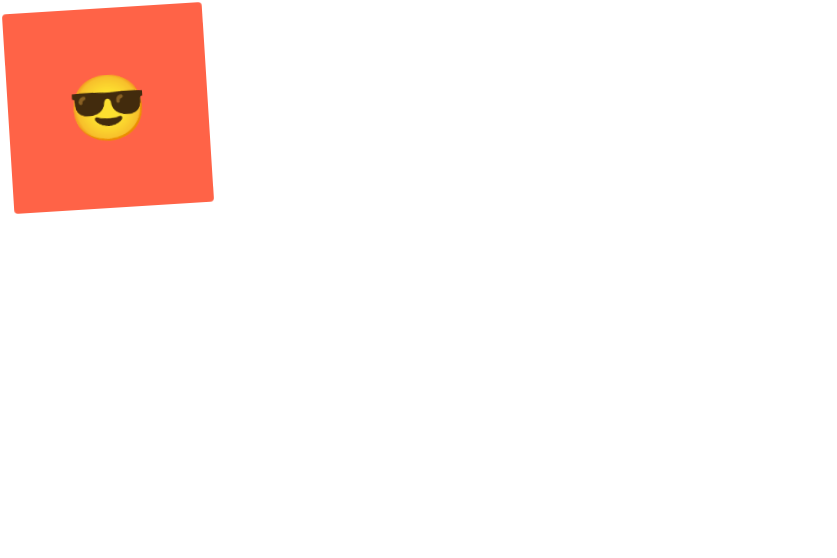
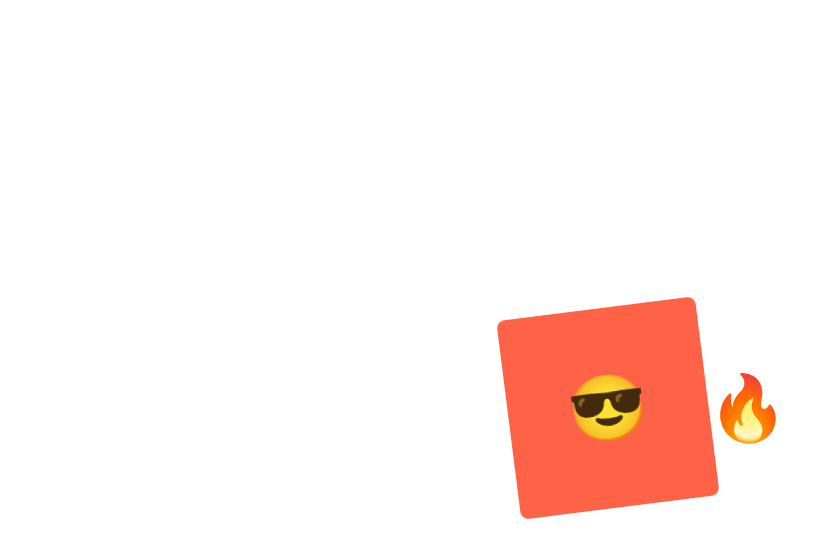
Before and after one commit to chaevid/react-masterclass, a React (Create React App) app: page / in a window 1280 px wide. Shown: the top 558 px of the page, without its empty margins (0-837 px from the left). Built offline with nearby package versions, Linux system fonts and the light colour scheme.

Commit message:
#2.5 Pseudo Selectors part Two

```diff
--- a/src/App.js
+++ b/src/App.js
@@ -2,6 +2,10 @@ import styled, { keyframes } from 'styled-components';
 
 const Wrapper = styled.div`
   display: flex;
+  height: 100vh;
+  width: 100vw;
+  justify-content: center;
+  align-items: center;
 `;
 
 const animation = keyframes`
@@ -18,6 +22,10 @@ const animation = keyframes`
   }
 `;
 
+const Emoji = styled.span`
+  font-size: 4rem;
+`;
+
 const Box = styled.div`
   height: 200px;
   width: 200px;
@@ -25,9 +33,8 @@ const Box = styled.div`
   display: flex;
   justify-content: center;
   align-items: center;
-  animation: ${animation} 2s linear infinite;
-  span {
-    font-size: 4rem;
+  animation: ${animation} 1s linear infinite;
+  ${Emoji} {
     &:hover {
       font-size: 5rem;
     }
@@ -41,8 +48,9 @@ function App() {
   return (
     <Wrapper as="header">
       <Box>
-        <span>😎</span>
+        <Emoji as="div">😎</Emoji>
       </Box>
+      <Emoji as="div">🔥</Emoji>
     </Wrapper>
   );
 }
```
